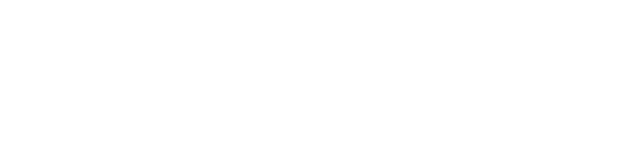
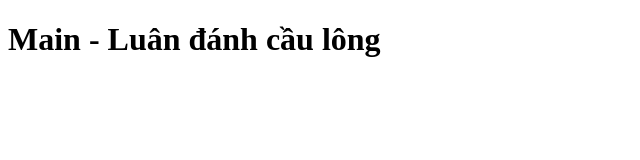
Before and after one commit to Luan-Thanh-17/Duan16.6, a plain HTML site: page index.html in a window 1280 px wide. Shown: the whole page, without its empty margins (0-640 px from the left). Drawn offline with Linux system fonts and the light colour scheme.

Commit message:
2. Lan 2

```diff
--- a/index.html
+++ b/index.html
@@ -6,6 +6,6 @@
     <title>Học bài 16.6</title>
 </head>
 <body>
-<h1><Main - Hôm nay Luân đi đánh cầu lông </h1>
+<h1>Main - Luân đánh cầu lông</h1>
 </body>
 </html>
```
